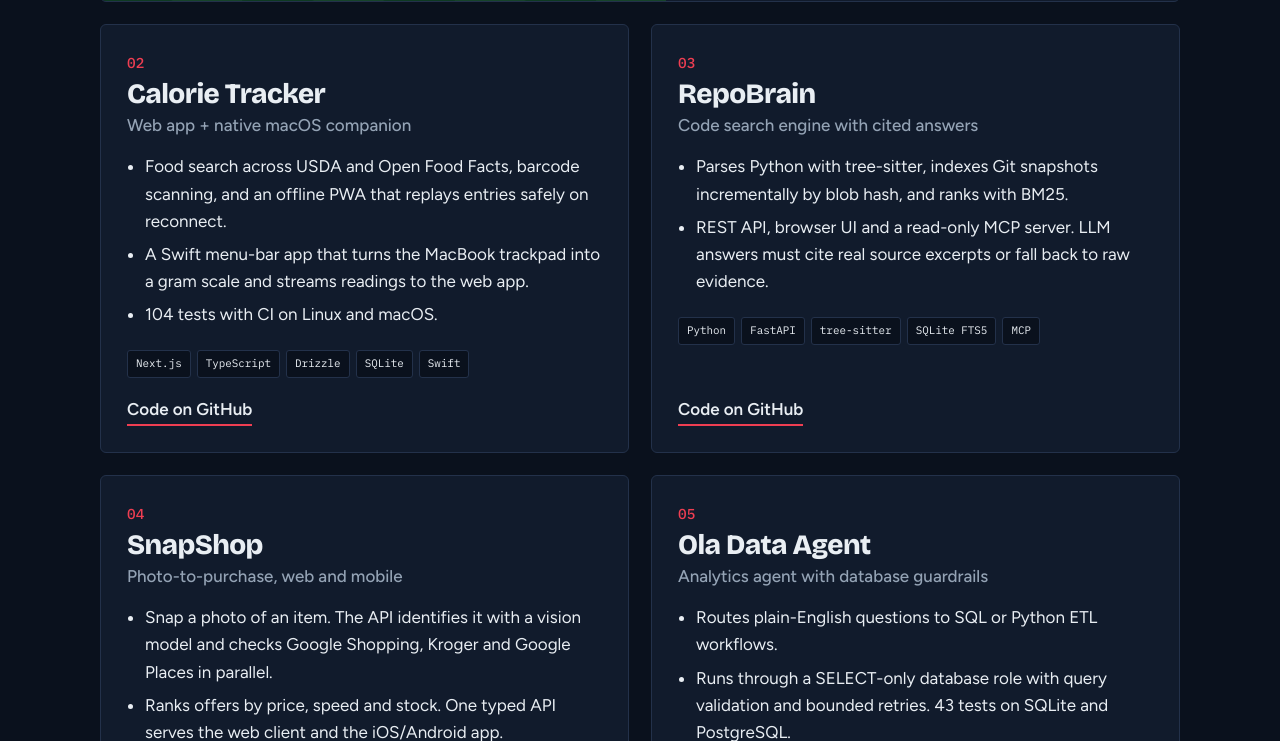
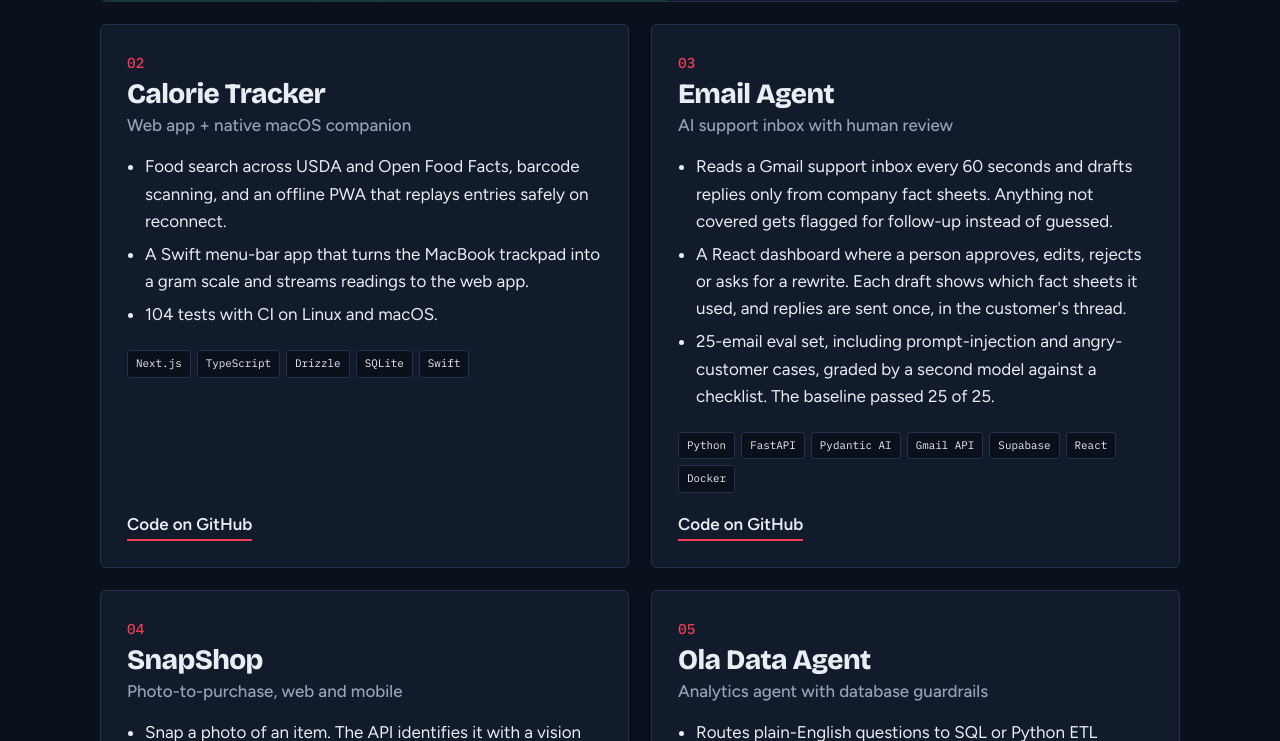
Before and after one commit to b-amit11/b-amit11.github.io, a plain HTML site: page index.html in a window 1280 px wide. Shown: the part 1772-2513 px from the top of the page. Drawn offline with nearby package versions, Linux system fonts and the light colour scheme.

Commit message:
Update project details for Email Agent

```diff
--- a/index.html
+++ b/index.html
@@ -110,14 +110,15 @@
 
       <article class="card">
         <span class="num">03</span>
-        <h3>RepoBrain</h3>
-        <p class="sub">Code search engine with cited answers</p>
+        <h3>Email Agent</h3>
+        <p class="sub">AI support inbox with human review</p>
         <ul>
-          <li>Parses Python with tree-sitter, indexes Git snapshots incrementally by blob hash, and ranks with BM25.</li>
-          <li>REST API, browser UI and a read-only MCP server. LLM answers must cite real source excerpts or fall back to raw evidence.</li>
+          <li>Reads a Gmail support inbox every 60 seconds and drafts replies only from company fact sheets. Anything not covered gets flagged for follow-up instead of guessed.</li>
+          <li>A React dashboard where a person approves, edits, rejects or asks for a rewrite. Each draft shows which fact sheets it used, and replies are sent once, in the customer's thread.</li>
+          <li>25-email eval set, including prompt-injection and angry-customer cases, graded by a second model against a checklist. The baseline passed 25 of 25.</li>
         </ul>
-        <div class="chips"><span>Python</span><span>FastAPI</span><span>tree-sitter</span><span>SQLite FTS5</span><span>MCP</span></div>
-        <div class="links"><a href="https://github.com/b-amit11/repobrain" target="_blank" rel="noopener">Code on GitHub</a></div>
+        <div class="chips"><span>Python</span><span>FastAPI</span><span>Pydantic AI</span><span>Gmail API</span><span>Supabase</span><span>React</span><span>Docker</span></div>
+        <div class="links"><a href="https://github.com/b-amit11/email-agent" target="_blank" rel="noopener">Code on GitHub</a></div>
       </article>
 
       <article class="card">
```
